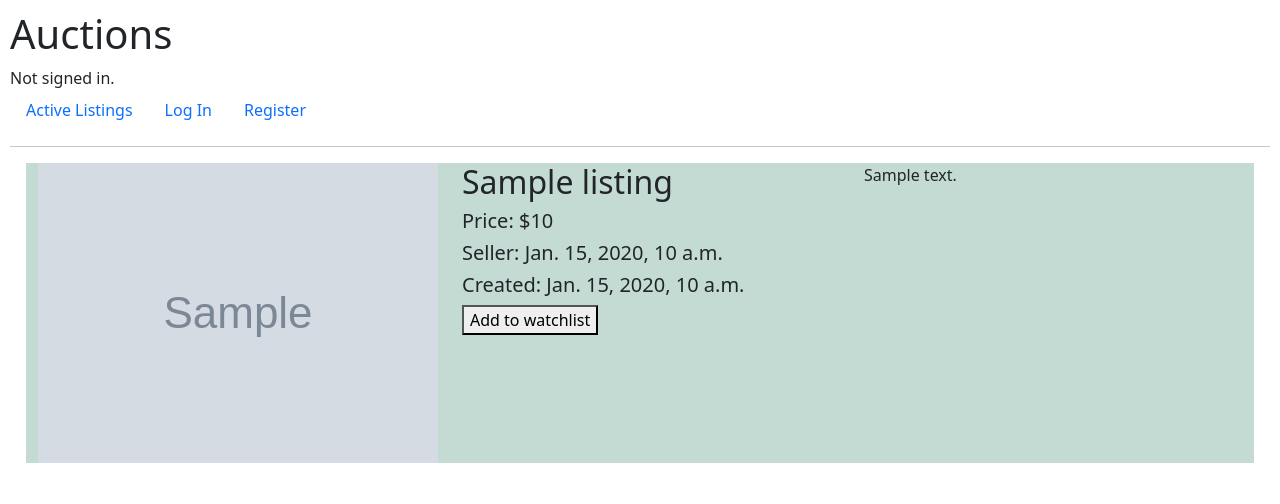
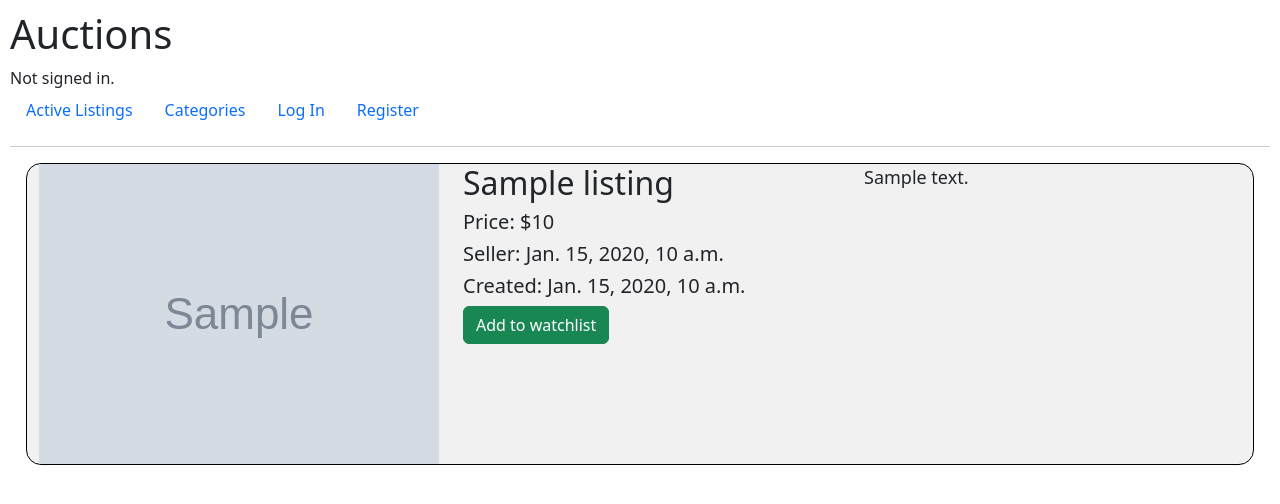
Before and after one commit to martex941/CS50W-Commerce, a Django app: template auctions/templates/auctions/listing_page.html in a window 1280 px wide. Shown: the top 504 px of the page. Run offline with Django 3.2, Linux system fonts and the light colour scheme; the template is opened without the code that fills it: most values are stand-ins (such as "Sample title", 1, 10 or a date in 2020); grey boxes marked "Sample" are stand-in pictures.

Commit message:
Watchlist works, need to finish closing auction.

```diff
--- a/auctions/static/auctions/styles.css
+++ b/auctions/static/auctions/styles.css
@@ -1,3 +1,21 @@
 body {
     padding: 10px;
 }
+
+.row {
+    background-color: rgba(239, 239, 239, 0.879);
+    margin: 1rem;
+    border-radius: 15px;
+    border: black solid 1px;
+}
+img {
+    height: 300px;
+}
+a {
+    text-decoration: none;
+    color: black;
+}
+
+p {
+    font-size: large;
+}
--- a/auctions/templates/auctions/layout.html
+++ b/auctions/templates/auctions/layout.html
@@ -29,9 +29,15 @@
                 <li class="nav-item">
                     <a class="nav-link" href="{% url 'watchlist' %}">Watchlist</a>
                 </li>
+                <li class="nav-item">
+                    <a class="nav-link" href="{% url 'categories' %}">Categories</a>
+                </li>
             {% else %}
                 <li class="nav-item">
                     <a class="nav-link" href="{% url 'index' %}">Active Listings</a>
+                </li>
+                <li class="nav-item">
+                    <a class="nav-link" href="{% url 'categories' %}">Categories</a>
                 </li>
             {% endif %}
 
--- a/auctions/templates/auctions/listing_page.html
+++ b/auctions/templates/auctions/listing_page.html
@@ -1,19 +1,6 @@
 {% extends "auctions/layout.html" %}
 
 {% block body %}
-    <style>
-        .row {
-            background-color: rgb(195, 219, 211);
-            margin: 1rem;
-        }
-        img {
-            height: 300px;
-        }
-        a {
-            text-decoration: none;
-            color: black;
-        }
-    </style>
     <div class="row">
         <div class="col">
             <img src="{{ listing.photo }}" alt="Auction listing photo">
@@ -23,10 +10,23 @@
             <h5>Price: ${{ listing.price }}</h5>
             <h5>Seller: {{ listing.published_by }}</h5>
             <h5>Created: {{ listing.date_created }}</h5>
-            <form action="{% url 'listing_page' listing_title=listing_name %}" method="post" name="add-to-watchlist">
-                {% csrf_token %}
-                <button type="submit">Add to watchlist</button>
-            </form>
+            {% if in_watchlist %}
+                <form action="{% url 'listing_page' listing_title=listing.name %}" method="post">
+                    {% csrf_token %}
+                    <button type="submit" name="delete-from-watchlist" class="btn btn-secondary">Delete from your watchlist</button>
+                </form>
+            {% else %}
+                <form action="{% url 'listing_page' listing_title=listing.name %}" method="post">
+                    {% csrf_token %}
+                    <button type="submit" name="add-to-watchlist" class="btn btn-success">Add to watchlist</button>
+                </form>
+            {% endif %}
+            {% if is_creator %}
+                <form action="{% url 'listing_page' listing_title=listing.name %}" method="post" class="mt-5">
+                    {% csrf_token %}
+                    <button type="submit" name="close-auction" class="btn btn-danger">Close the auction</button>
+                </form>
+            {% endif %}
         </div>
         <div class="col">
             <p>{{ listing.description }}</p>
--- a/auctions/urls.py
+++ b/auctions/urls.py
@@ -8,6 +8,7 @@ urlpatterns = [
     path("logout", views.logout_view, name="logout"),
     path("register", views.register, name="register"),
     path("watchlist", views.watchlist, name="watchlist"),
+    path("categories", views.categories, name="categories"),
     path("create_listing", views.create_listing, name="create_listing"),
     path("no_listing", views.no_listing, name="no_listing"),
     path("<str:listing_title>", views.listing_page, name="listing_page")
```
Also changed, not shown: auctions/templates/auctions/index.html (+0 -13 lines), auctions/templates/auctions/watchlist.html (+0 -13 lines), auctions/views.py (+34 -6 lines), db.sqlite3.
